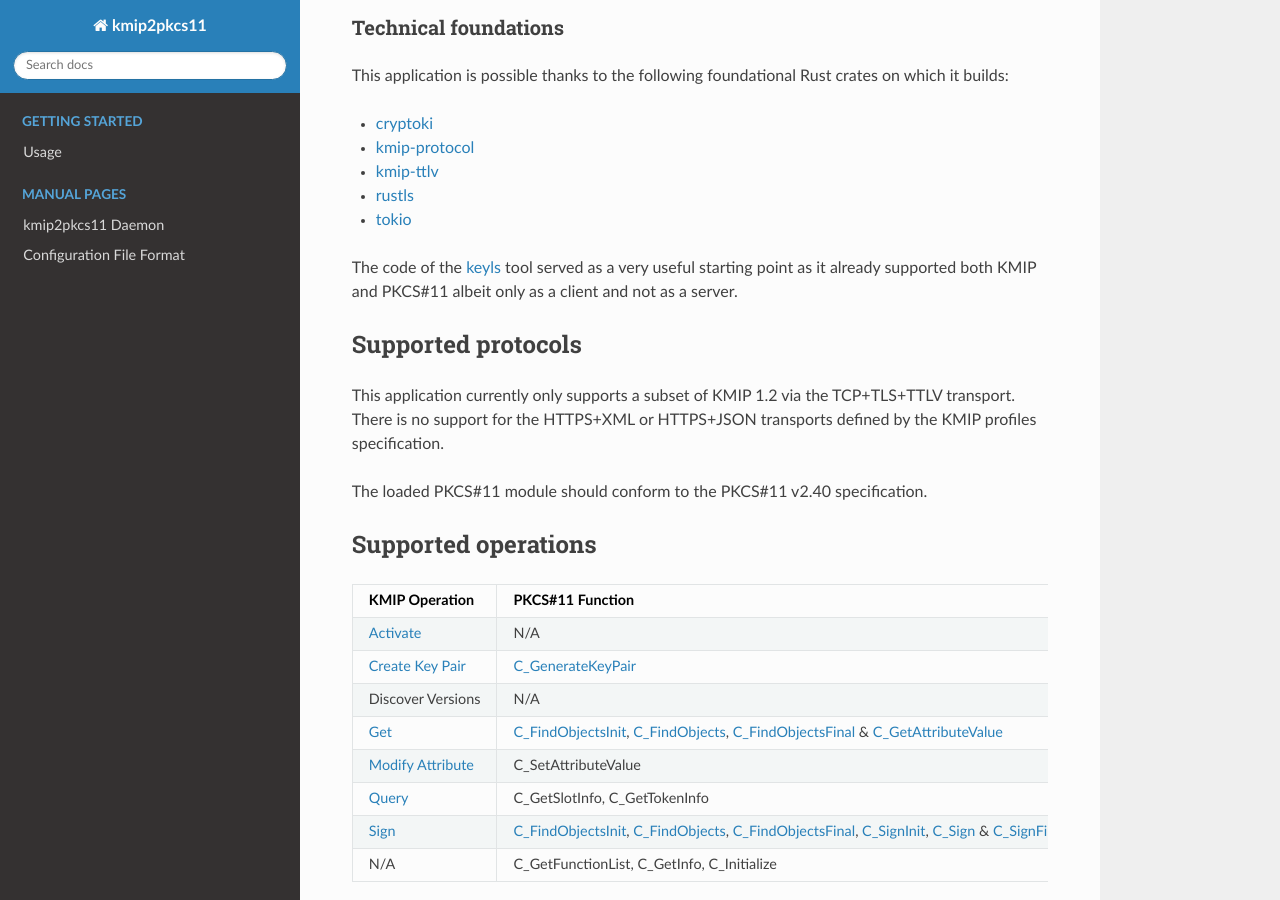
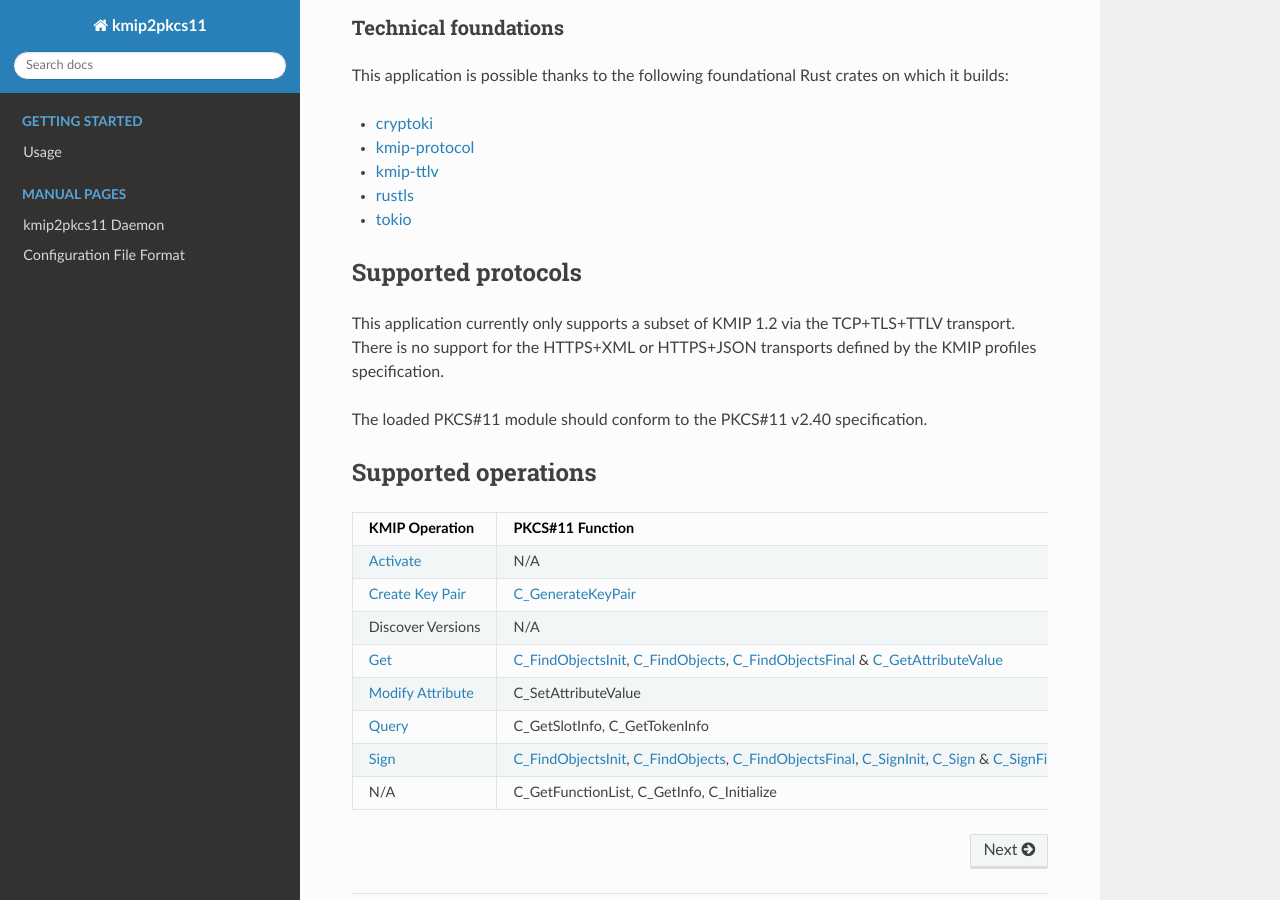
Before and after one commit to NLnetLabs/kmip2pkcs11, a Sphinx documentation site: the page built from doc/manual/source/index.rst, in a window 1280 px wide and 900 px high, scrolled down 1157 px. Built offline with Sphinx 7.4.7 and the Read the Docs theme 3.1.0, drawn with Linux system fonts in a browser that asks for light colours.

Commit message:
Remove keyls credit.

```diff
--- a/doc/manual/source/index.rst
+++ b/doc/manual/source/index.rst
@@ -76,10 +76,6 @@
 - `rustls <https://crates.io/crates/rustls>`_
 - `tokio <https://crates.io/crates/tokio>`_
 
-The code of the `keyls <https://github.com/ximon18/keyls>`_ tool served as
-a very useful starting point as it already supported both KMIP and PKCS#11
-albeit only as a client and not as a server.
-
 Supported protocols
 -------------------
 
```
